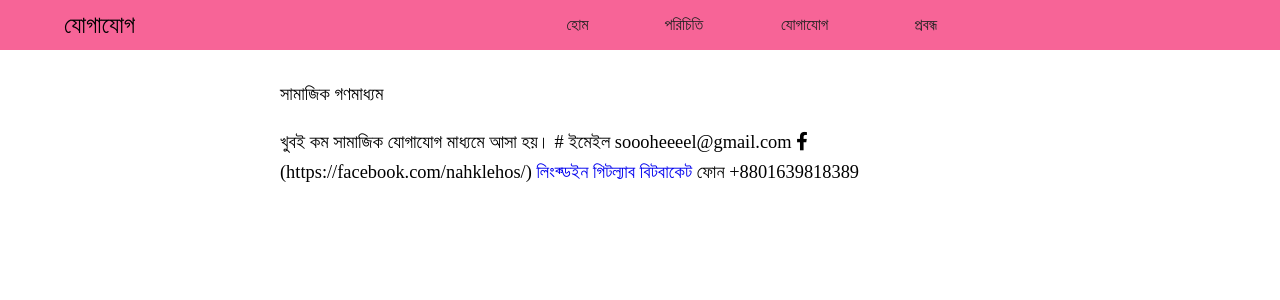
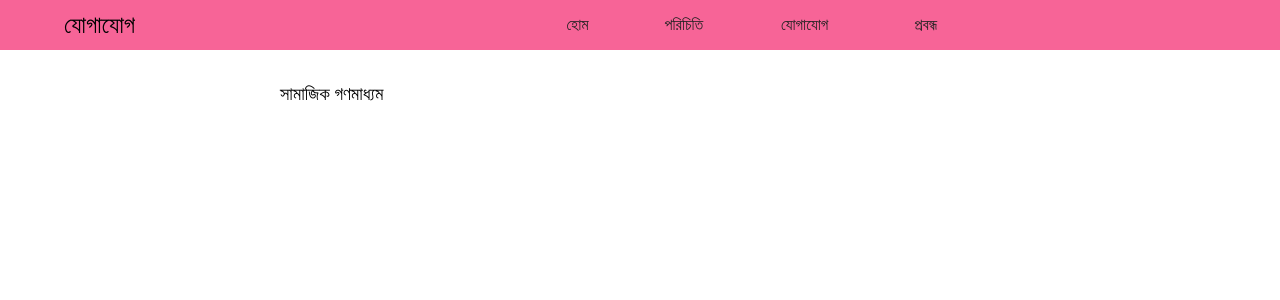
Before and after one commit to sohelkhanz/sohelkhanz.github.io, a Jekyll site: the page built from প্রবন্ধ/যোগাযোগ.md, in a window 1280 px wide and 900 px high. Shown: the top 300 px of the window. Built offline with Jekyll 4.4.1, drawn with Linux system fonts in a browser that asks for light colours.

Commit message:
Update যোগাযোগ.md

```diff
--- a/প্রবন্ধ/যোগাযোগ.md
+++ b/প্রবন্ধ/যোগাযোগ.md
@@ -5,12 +5,3 @@ description: সামাজিক গণমাধ্যম
 permalink: /প্রবন্ধ/যোগাযোগ
 layout: default
 ---
-
-খুবই কম সামাজিক যোগাযোগ মাধ্যমে আসা হয়।
- # ইমেইল soooheeeel@gmail.com
-<i class="fab fa-facebook-f"></i>
- (https://facebook.com/nahklehos/)
-  [লিংক্ডইন](https://linkedin.com/in/Sohel-Khan-R)
- [গিটল্যাব](https://gitlab.com/sohel.khan/)
-  [বিটবাকেট](https://bitbucket.org/sohel_khan/)
- ফোন +8801639818389
```
